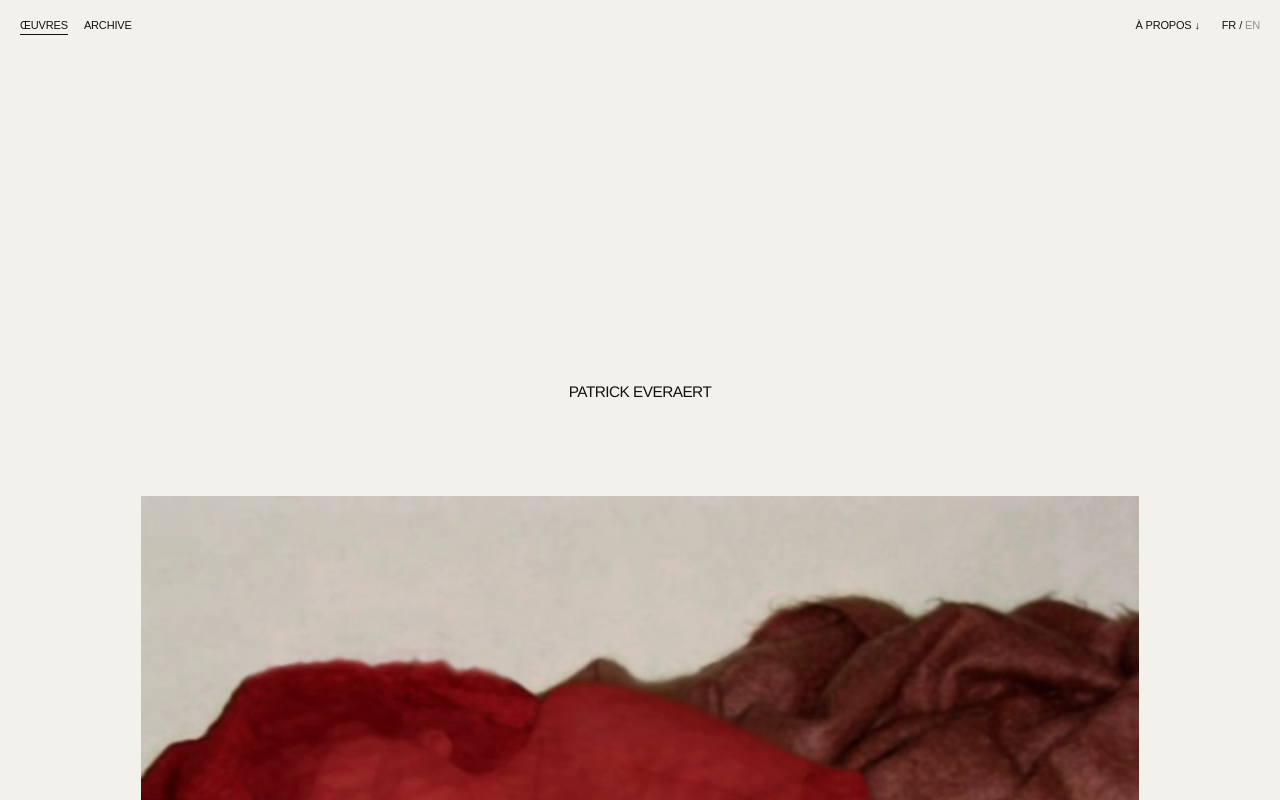
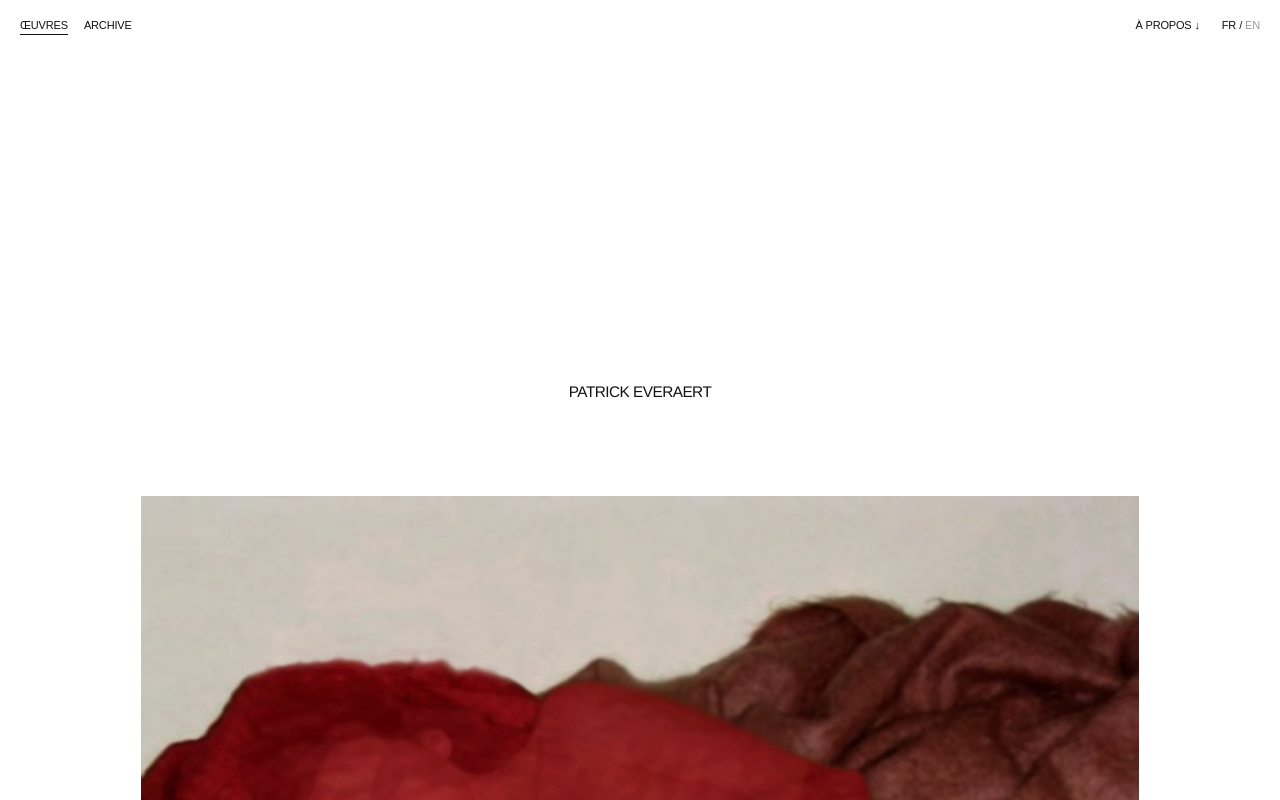
Before and after one commit to orsoneveraert/patrick-everaert, a Next.js app: page / in a window 1280 px wide. Shown: the top 800 px of the page. Built offline with nearby package versions, Linux system fonts and the light colour scheme.

Commit message:
Use a pure white portfolio background

```diff
--- a/app/globals.css
+++ b/app/globals.css
@@ -1,7 +1,7 @@
 @import "tailwindcss";
 
 :root {
-  --paper: #f2f1ec;
+  --paper: #ffffff;
   --ink: #11110f;
   --muted: #66655f;
   --hairline: rgba(17, 17, 15, 0.22);
@@ -342,7 +342,7 @@ img {
   place-items: center;
   padding: clamp(48px, 7vw, 110px) clamp(20px, 6vw, 96px) 24px;
   overflow: auto;
-  background: rgba(242, 241, 236, 0.99);
+  background: rgba(255, 255, 255, 0.99);
   cursor: zoom-out;
 }
 
```
